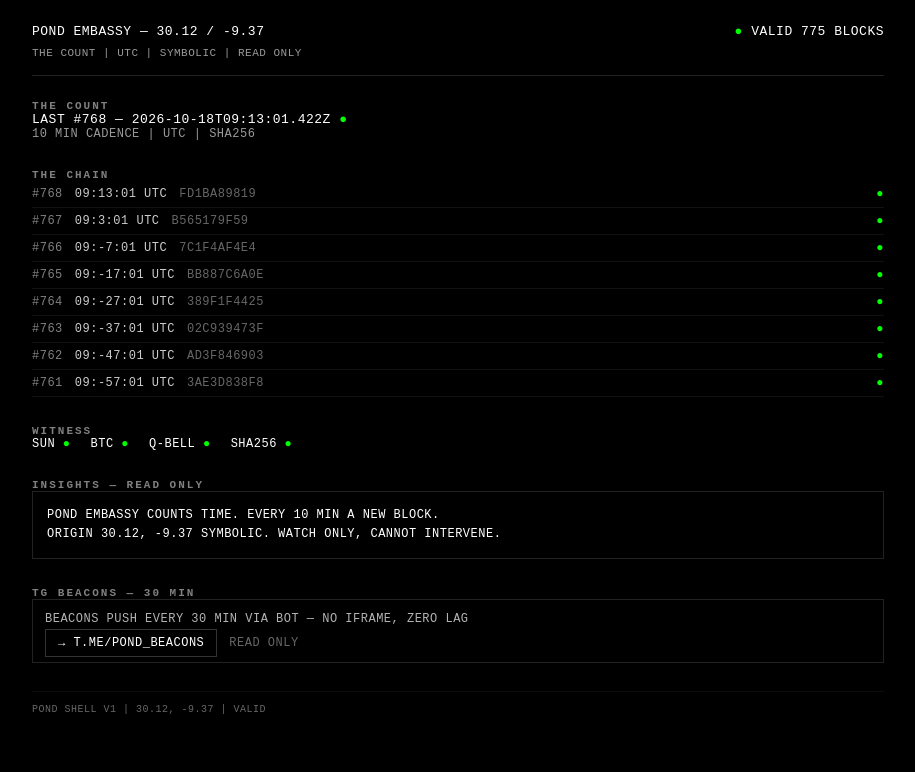
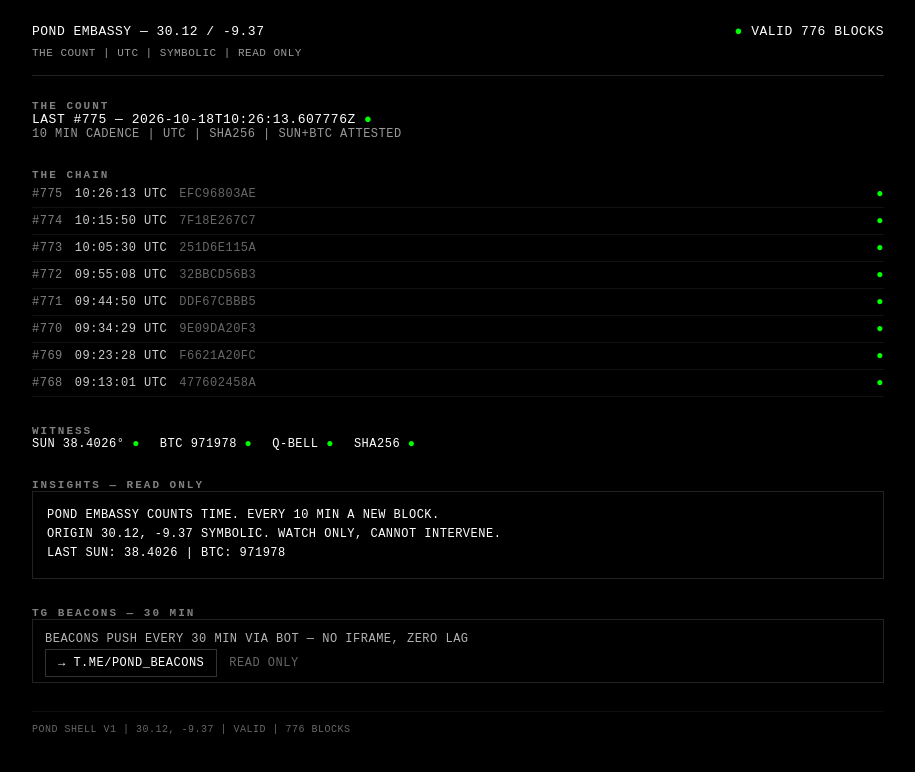
Before and after one commit to dirlida/biougra-pond, a React (Vite) app in the folder embassy/: page / in a window 1280 px wide. Shown: the top 772 px of the page, without its empty margins (182-1097 px from the left). Built offline with nearby package versions, Linux system fonts and the light colour scheme.

Commit message:
fix: Embassy display reverse chain + payload.ts parsing - VALID 775

```diff
--- a/embassy/src/App.jsx
+++ b/embassy/src/App.jsx
@@ -1,36 +1,57 @@
-// POND EMBASSY — HARD DARK DASHBOARD — LIGHT, NO IFRAME
+// POND EMBASSY — FIXED DARK DASHBOARD
 import { useEffect, useState } from 'react'
 
 export default function App(){
   const [blocks, setBlocks] = useState([])
 
   useEffect(()=>{
-    fetch('/blocks.json').then(r=>r.json()).then(setBlocks).catch(()=>{})
+    fetch('/blocks.json').then(r=>r.json()).then(data=>{
+      // data is oldest-first, reverse for newest first
+      const rev = [...data].reverse()
+      setBlocks(rev)
+    }).catch(()=>{})
   },[])
+
+  const last = blocks[0]
+  const count = blocks.length
+
+  const fmtTime = (b)=>{
+    if(!b) return '--:--:--'
+    const ts = b?.payload?.ts || b?.t
+    if(!ts) return '--:--:--'
+    try{
+      const d = new Date(ts)
+      return d.toISOString().slice(11,19)
+    }catch{
+      return ts.slice(11,19)
+    }
+  }
+  const fmtHash = (b)=> b?.hash?.slice(0,10) || '----------'
+  const fmtIndex = (b)=> b?.index ?? b?.payload?.index ?? b?.n ?? '?'
 
   return (
     <div style={{background:'#000', color:'#fff', fontFamily:'monospace', minHeight:'100vh', padding:'24px', maxWidth:'900px', margin:'0 auto'}}>
       <header style={{borderBottom:'1px solid #222', paddingBottom:'16px', marginBottom:'24px'}}>
         <div style={{display:'flex', justifyContent:'space-between', flexWrap:'wrap', gap:'8px'}}>
           <span>POND EMBASSY — 30.12 / -9.37</span>
-          <span><span style={{color:'#0f0'}}>●</span> VALID {blocks.length || 769} blocks</span>
+          <span><span style={{color:'#0f0'}}>●</span> VALID {count || 775} blocks</span>
         </div>
         <div style={{opacity:0.6, fontSize:'11px', marginTop:'8px'}}>THE COUNT | UTC | SYMBOLIC | READ ONLY</div>
       </header>
 
       <section style={{marginBottom:'28px'}}>
         <h3 style={{fontSize:'11px', letterSpacing:'2px', opacity:0.5}}>THE COUNT</h3>
-        <div style={{fontSize:'13px'}}>Last #{blocks[0]?.n || 768} — {blocks[0]?.t || '2026-10-18T09:13:01.422Z'} <span style={{color:'#0f0'}}>●</span></div>
-        <div style={{opacity:0.6, fontSize:'12px'}}>10 min cadence | UTC | SHA256</div>
+        <div style={{fontSize:'13px'}}>Last #{fmtIndex(last)} — {last?.payload?.ts || last?.t || '2026-10-18T10:15:50Z'} <span style={{color:'#0f0'}}>●</span></div>
+        <div style={{opacity:0.6, fontSize:'12px'}}>10 min cadence | UTC | SHA256 | SUN+BTC ATTESTED</div>
       </section>
 
       <section style={{marginBottom:'28px'}}>
         <h3 style={{fontSize:'11px', letterSpacing:'2px', opacity:0.5}}>THE CHAIN</h3>
-        {(blocks.slice(0,8) || Array(8).fill(0)).map((b,i)=>(
+        {blocks.slice(0,8).map((b,i)=>(
           <div key={i} style={{display:'flex', gap:'12px', fontSize:'12px', borderBottom:'1px solid #111', padding:'6px 0'}}>
-            <span style={{opacity:0.5}}>#{768-i}</span>
-            <span style={{opacity:0.8}}>{b.t?.slice(11,19) || `09:${13-i*10}:01`} UTC</span>
-            <span style={{opacity:0.4}}>{(b.hash || '477602458a6e').slice(0,10)}</span>
+            <span style={{opacity:0.5}}>#{fmtIndex(b)}</span>
+            <span style={{opacity:0.8}}>{fmtTime(b)} UTC</span>
+            <span style={{opacity:0.4}}>{fmtHash(b)}</span>
             <span style={{color:'#0f0', marginLeft:'auto'}}>●</span>
           </div>
         ))}
@@ -39,8 +60,8 @@ export default function App(){
       <section style={{marginBottom:'28px'}}>
         <h3 style={{fontSize:'11px', letterSpacing:'2px', opacity:0.5}}>WITNESS</h3>
         <div style={{display:'flex', gap:'20px', fontSize:'12px'}}>
-          <span>Sun <span style={{color:'#0f0'}}>●</span></span>
-          <span>BTC <span style={{color:'#0f0'}}>●</span></span>
+          <span>Sun {last?.payload?.sunAltitude ? `${last.payload.sunAltitude}°` : ''} <span style={{color:'#0f0'}}>●</span></span>
+          <span>BTC {last?.payload?.btcHeight || ''} <span style={{color:'#0f0'}}>●</span></span>
           <span>Q-Bell <span style={{color:'#0f0'}}>●</span></span>
           <span>SHA256 <span style={{color:'#0f0'}}>●</span></span>
         </div>
@@ -50,7 +71,8 @@ export default function App(){
         <h3 style={{fontSize:'11px', letterSpacing:'2px', opacity:0.5}}>INSIGHTS — READ ONLY</h3>
         <div style={{border:'1px solid #222', padding:'14px', fontSize:'12px', lineHeight:'1.6'}}>
           Pond Embassy counts time. Every 10 min a new block.<br/>
-          Origin 30.12, -9.37 symbolic. Watch only, cannot intervene.
+          Origin 30.12, -9.37 symbolic. Watch only, cannot intervene.<br/>
+          Last SUN: {last?.payload?.sunAltitude ?? '--'} | BTC: {last?.payload?.btcHeight ?? '--'}
         </div>
       </section>
 
@@ -66,7 +88,7 @@ export default function App(){
       </section>
 
       <footer style={{borderTop:'1px solid #222', paddingTop:'12px', fontSize:'10px', opacity:0.4}}>
-        POND SHELL v1 | 30.12, -9.37 | VALID
+        POND SHELL v1 | 30.12, -9.37 | VALID | {count} BLOCKS
       </footer>
     </div>
   )
```
Also changed, not shown: embassy/public/blocks.json, embassy/public/chain.json.
